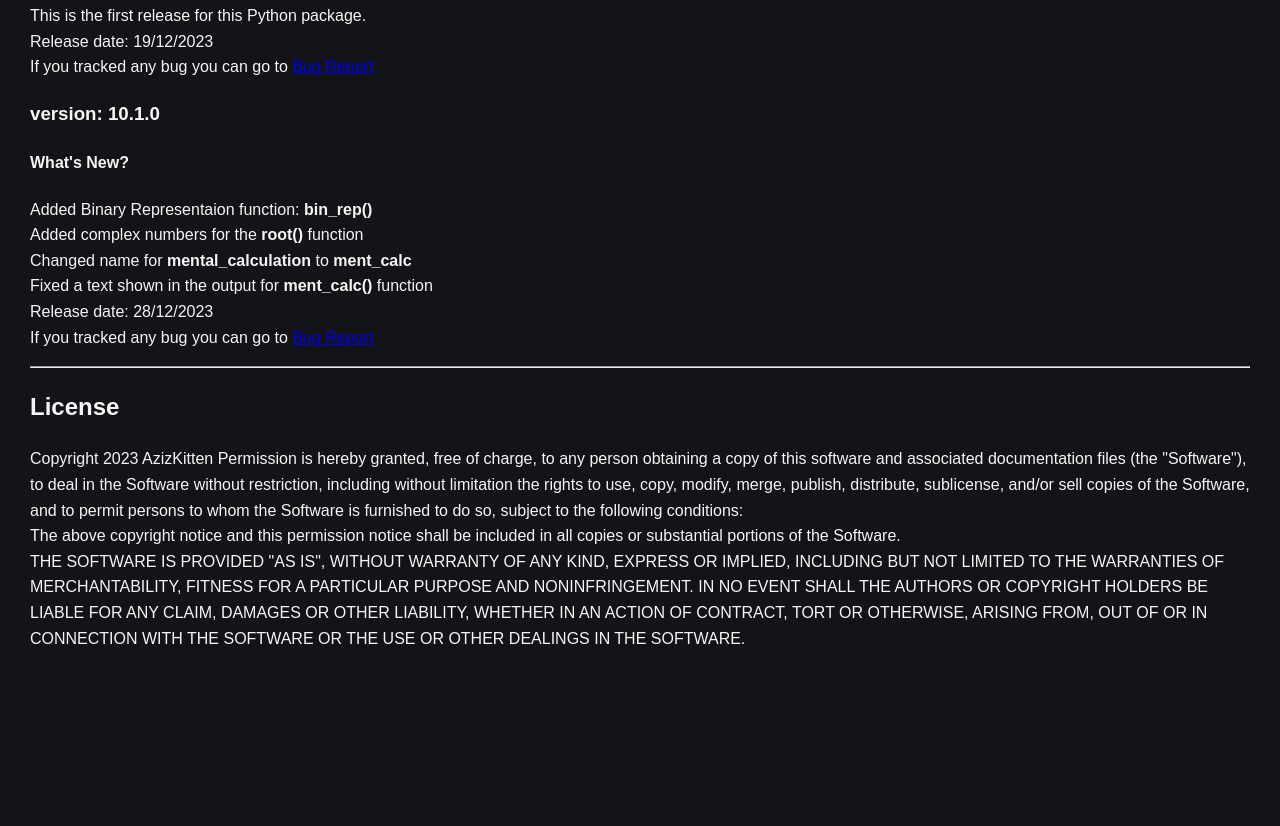
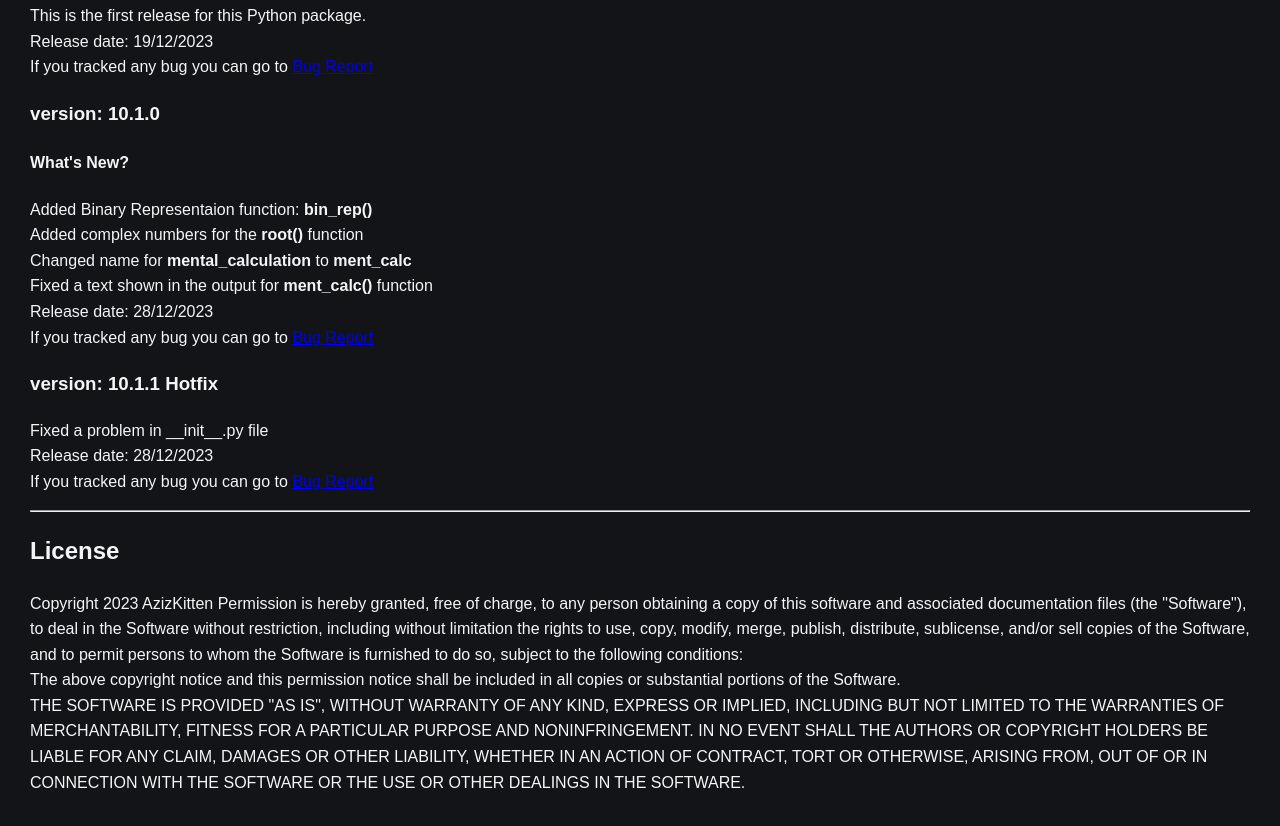
Before and after one commit to AzizKitten/azizkitten, a plain HTML site: page python.html in a window 1280 px wide. Shown: the part 5545-6371 px from the top of the page. Before the commit the page ends 6289 px from the top, so only its background shows below. Drawn offline with Linux system fonts and the light colour scheme.

Commit message:
Add files via upload

```diff
--- a/python.html
+++ b/python.html
@@ -105,6 +105,8 @@
             <h3>version: 10.1.0</h3>
             <h4>What's New?</h4>
             <p>Added Binary Representaion function: <strong>bin_rep()</strong><br>Added complex numbers for the <strong>root()</strong> function<br>Changed name for <strong>mental_calculation</strong> to <strong>ment_calc</strong><br>Fixed a text shown in the output for <strong>ment_calc()</strong> function<br>Release date: 28/12/2023<br>If you tracked any bug you can go to <a href="https://github.com/AzizKitten/azizkitten.github.io/issues">Bug Report</a></p>
+            <h3>version: 10.1.1 Hotfix</h3>
+            <p>Fixed a problem in __init__.py file<br>Release date: 28/12/2023<br>If you tracked any bug you can go to <a href="https://github.com/AzizKitten/azizkitten.github.io/issues">Bug Report</a></p>
         </section><hr>
 
         <section id="license">
```
